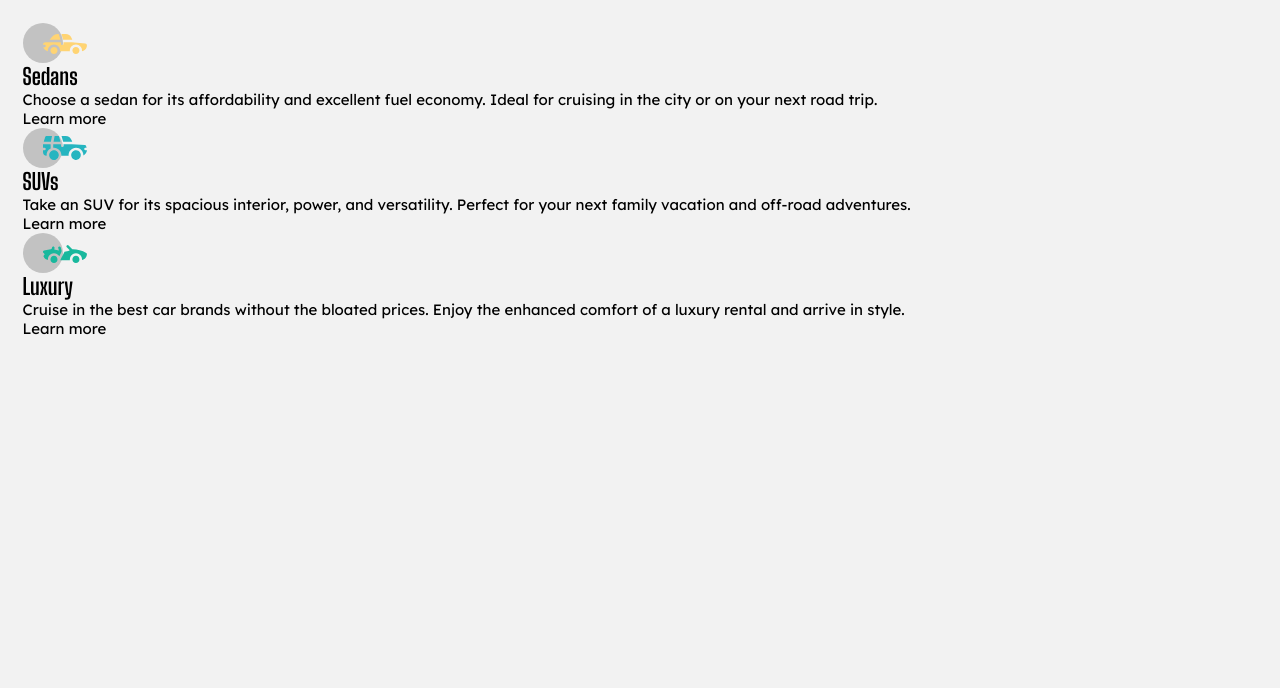
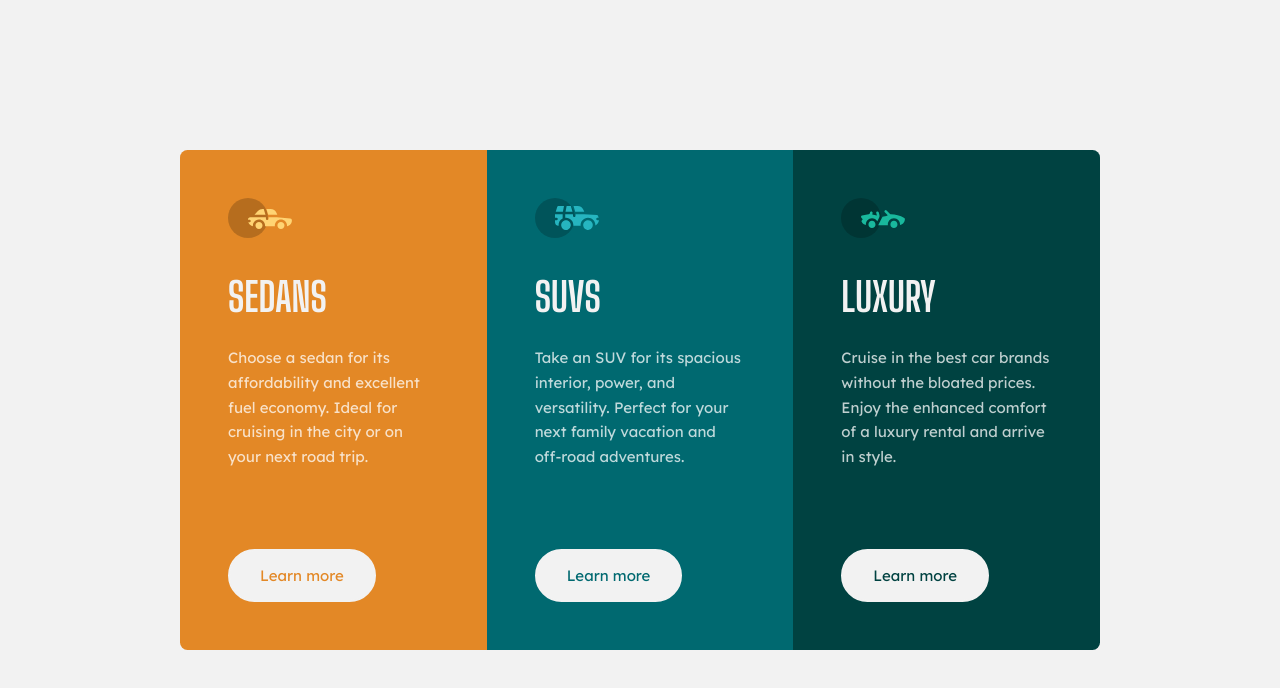
Before and after one commit to DevShaunB/fem-3-column-preview-card-component, a plain HTML site: page index.html in a window 1280 px wide. Drawn offline with Linux system fonts and the light colour scheme.

Commit message:
add utility classes and final styles

```diff
--- a/index.html
+++ b/index.html
@@ -23,12 +23,12 @@
 
     <title>Frontend Mentor | 3-column preview card component</title>
   </head>
-  <body>
+  <body class="flex flex-center">
     <main>
       <section class="car-packages">
         <h1 class="sr-only">Available cars</h1>
-        <ul class="car-packages__list">
-          <li class="car-packages__item">
+        <ul class="car-packages__list flex">
+          <li class="car-packages__item flex bg-orange-400">
             <div class="car-packages__item-img-wrapper">
               <img
                 src="./images/icon-sedans.svg"
@@ -36,16 +36,18 @@
                 class="car-packages__item-img"
               />
             </div>
-            <h2 class="car-packages__item-title">Sedans</h2>
-            <p class="car-packages__item-desc">
+            <h2 class="car-packages__item-title text-gray-50">Sedans</h2>
+            <p class="car-packages__item-desc text-white/75">
               Choose a sedan for its affordability and excellent fuel economy.
               Ideal for cruising in the city or on your next road trip.
             </p>
-            <a href="/" class="car-packages__item-link"
+            <a
+              href="/"
+              class="car-packages__item-link btn btn-pill btn-orange-400"
               >Learn more<span class="sr-only"> about Sedans</span></a
             >
           </li>
-          <li class="car-packages__item">
+          <li class="car-packages__item flex bg-cyan-700">
             <div class="car-packages__item-img-wrapper">
               <img
                 src="./images/icon-suvs.svg"
@@ -53,16 +55,18 @@
                 class="car-packages__item-img"
               />
             </div>
-            <h2 class="car-packages__item-title">SUVs</h2>
-            <p class="car-packages__item-desc">
+            <h2 class="car-packages__item-title text-gray-50">SUVs</h2>
+            <p class="car-packages__item-desc text-white/75">
               Take an SUV for its spacious interior, power, and versatility.
               Perfect for your next family vacation and off-road adventures.
             </p>
-            <a href="/" class="car-packages__item-link"
+            <a
+              href="/"
+              class="car-packages__item-link btn btn-pill btn-cyan-700"
               >Learn more<span class="sr-only"> about SUVs</span></a
             >
           </li>
-          <li class="car-packages__item">
+          <li class="car-packages__item flex bg-cyan-800">
             <div class="car-packages__item-img-wrapper">
               <img
                 src="./images/icon-luxury.svg"
@@ -70,12 +74,14 @@
                 class="car-packages__item-img"
               />
             </div>
-            <h2 class="car-packages__item-title">Luxury</h2>
-            <p class="car-packages__item-desc">
+            <h2 class="car-packages__item-title text-gray-50">Luxury</h2>
+            <p class="car-packages__item-desc text-white/75">
               Cruise in the best car brands without the bloated prices. Enjoy
               the enhanced comfort of a luxury rental and arrive in style.
             </p>
-            <a href="/" class="car-packages__item-link"
+            <a
+              href="/"
+              class="car-packages__item-link btn btn-pill btn-cyan-800"
               >Learn more<span class="sr-only"> about Luxury cars</span></a
             >
           </li>
--- a/style.css
+++ b/style.css
@@ -96,6 +96,62 @@ select {
 
 /* UTILS */
 
+.flex {
+  display: flex;
+}
+
+.flex-center {
+  align-items: center;
+  justify-content: center;
+}
+
+.bg-orange-400 {
+  background-color: hsl(var(--clr-orange-400));
+}
+
+.bg-cyan-700 {
+  background-color: hsl(var(--clr-cyan-700));
+}
+
+.bg-cyan-800 {
+  background-color: hsl(var(--clr-cyan-800));
+}
+
+.text-gray-50 {
+  color: hsl(var(--clr-gray-50));
+}
+
+.text-white\/75 {
+  color: hsl(var(--clr-white) / 0.75);
+}
+
+.btn {
+  background-color: hsl(var(--clr-gray-50));
+  border: 2px solid hsl(var(--clr-gray-50));
+  padding: 1em 2em;
+}
+
+.btn:hover {
+  background-color: transparent;
+  color: hsl(var(--clr-gray-50));
+}
+
+.btn-pill {
+  border-radius: 10em;
+}
+
+.btn-orange-400 {
+  color: hsl(var(--clr-orange-400));
+}
+
+.btn-cyan-700 {
+  color: hsl(var(--clr-cyan-700));
+}
+
+.btn-cyan-800 {
+  color: hsl(var(--clr-cyan-800));
+}
+
 .sr-only {
   position: absolute;
   width: 1px;
@@ -134,3 +190,39 @@ a {
   text-decoration: none;
   color: inherit;
 }
+
+/* MAIN */
+
+.car-packages__list {
+  max-width: 21.8em;
+  flex-direction: column;
+  border-radius: 0.5em;
+  overflow: hidden;
+}
+
+.car-packages__item {
+  max-width: 20.444em;
+  padding: 3.2em;
+  flex-direction: column;
+  align-items: start;
+}
+
+.car-packages__item-title {
+  font-size: 2.5rem;
+  text-transform: uppercase;
+  margin-top: 0.875em;
+}
+
+.car-packages__item-desc {
+  line-height: 1.65;
+  margin-block: 1.667em;
+  flex: 1;
+}
+
+@media screen and (min-width: 50em) {
+  .car-packages__list {
+    max-width: 61.334em;
+    min-height: 33.334em;
+    flex-direction: row;
+  }
+}
```
